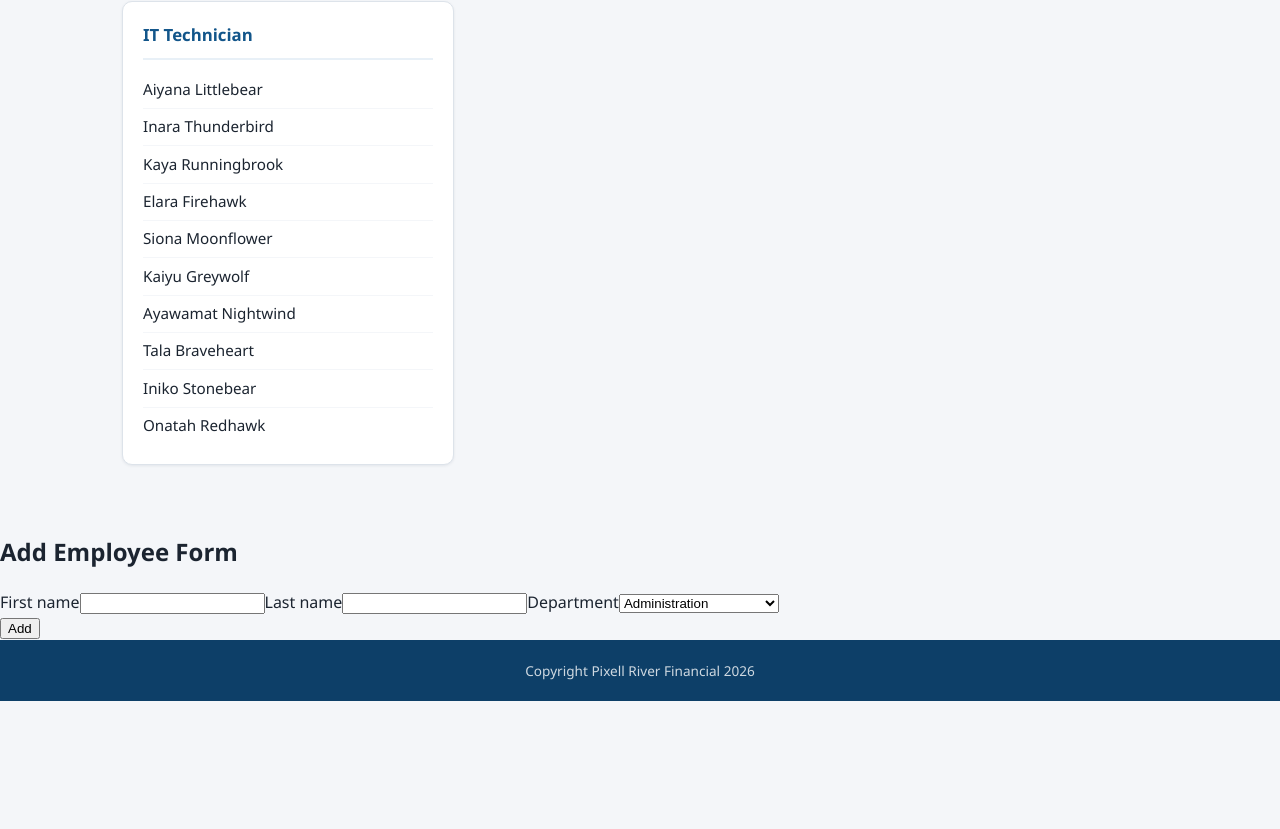
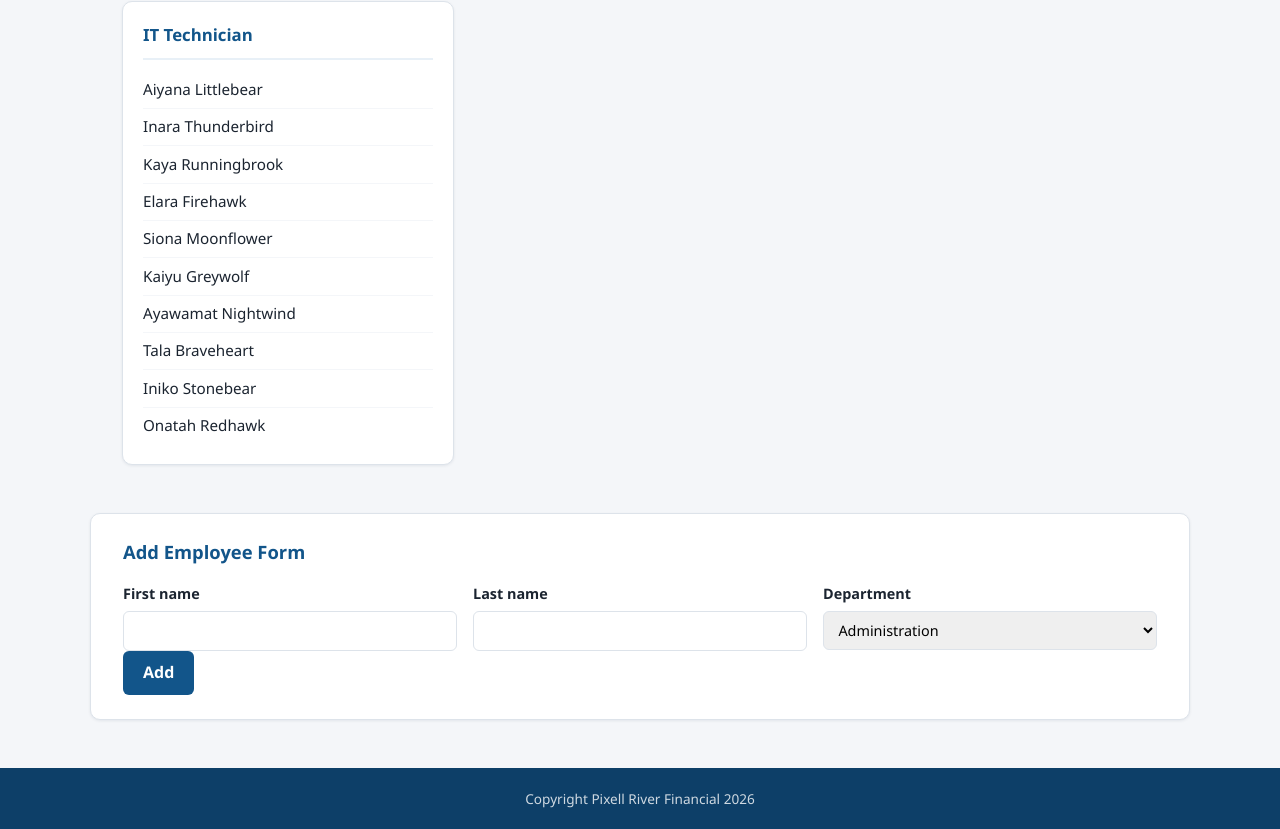
Before and after one commit to QuanLa0912/fs_lab, a React (Vite) app in the folder lab1.2/: page / in a window 1280 px wide. Shown: the part 1004-1833 px from the top of the page. Before the commit the page ends 1705 px from the top, so only its background shows below. Built offline with nearby package versions, Linux system fonts and the light colour scheme.

Commit message:
feat: Added new css to the form

```diff
--- a/lab1.2/src/App.css
+++ b/lab1.2/src/App.css
@@ -92,6 +92,71 @@ body {
   border-bottom: none;
 }
 
+.employee-form {
+  max-width: 1100px;
+  margin: 0 auto 3rem;
+  padding: 1.5rem 2rem;
+  background: var(--surface);
+  border: 1px solid var(--border);
+  border-radius: 10px;
+  box-shadow: 0 1px 3px rgba(19, 41, 63, 0.08);
+}
+
+.employee-form h2 {
+  margin: 0 0 1rem;
+  color: var(--brand);
+  font-size: 1.15rem;
+  font-weight: 600;
+}
+
+.employee-form form {
+  display: grid;
+  grid-template-columns: repeat(auto-fit, minmax(220px, 1fr));
+  gap: 1rem;
+  align-items: start;
+}
+
+.form-field {
+  display: flex;
+  flex-direction: column;
+  gap: 0.35rem;
+  font-size: 0.9rem;
+  font-weight: 600;
+}
+
+.form-field input,
+.form-field select {
+  padding: 0.5rem 0.65rem;
+  border: 1px solid var(--border);
+  border-radius: 6px;
+  font: inherit;
+  font-weight: normal;
+}
+
+.form-error {
+  grid-column: 1 / -1;
+  margin: 0;
+  color: #c0392b;
+  font-size: 0.85rem;
+}
+
+.employee-form button {
+  grid-column: 1 / -1;
+  justify-self: start;
+  padding: 0.6rem 1.25rem;
+  border: none;
+  border-radius: 6px;
+  background: var(--brand);
+  color: #ffffff;
+  font: inherit;
+  font-weight: 600;
+  cursor: pointer;
+}
+
+.employee-form button:hover {
+  background: var(--brand-dark);
+}
+
 .site-footer {
   padding: 1.25rem 2rem;
   background: var(--brand-dark);
@@ -113,4 +178,9 @@ body {
   .directory {
     padding: 1.5rem 1rem 2rem;
   }
+
+  .employee-form {
+    margin: 0 1rem 2rem;
+    padding: 1.25rem 1rem;
+  }
 }
```
